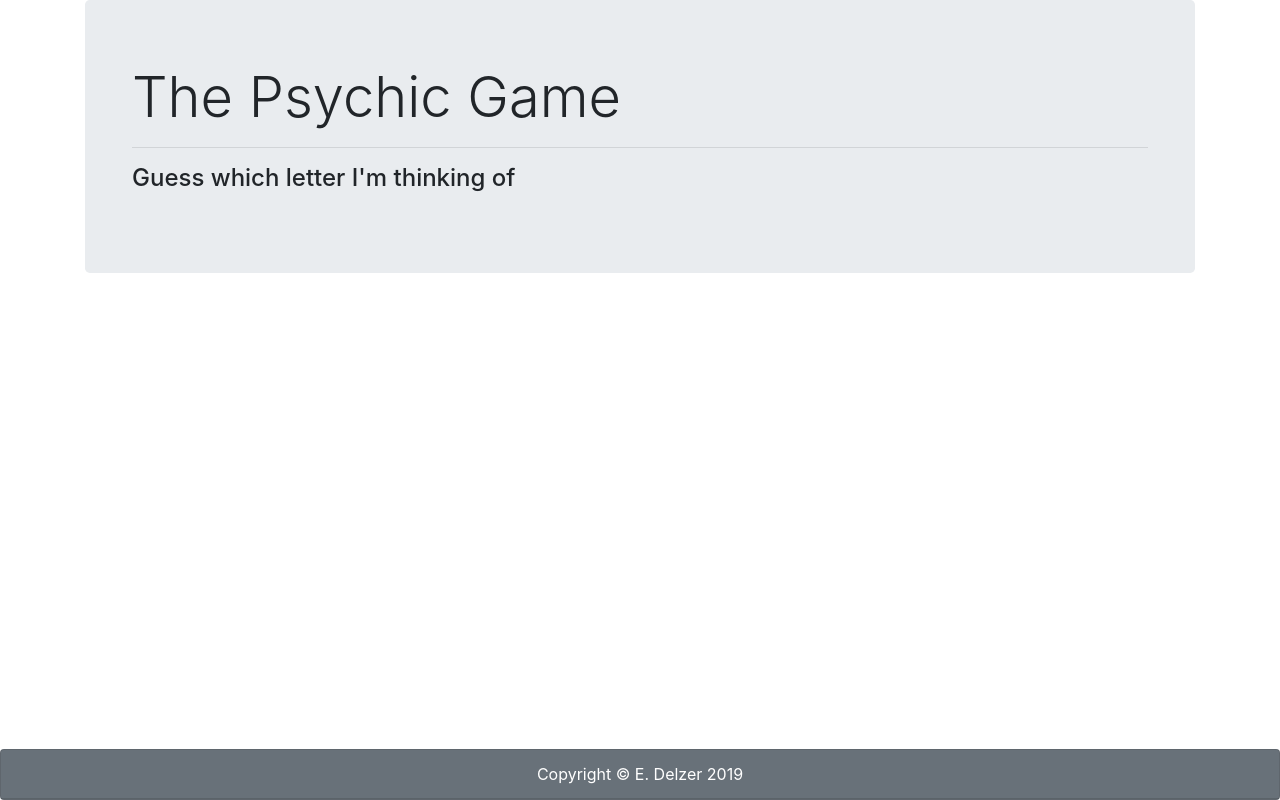
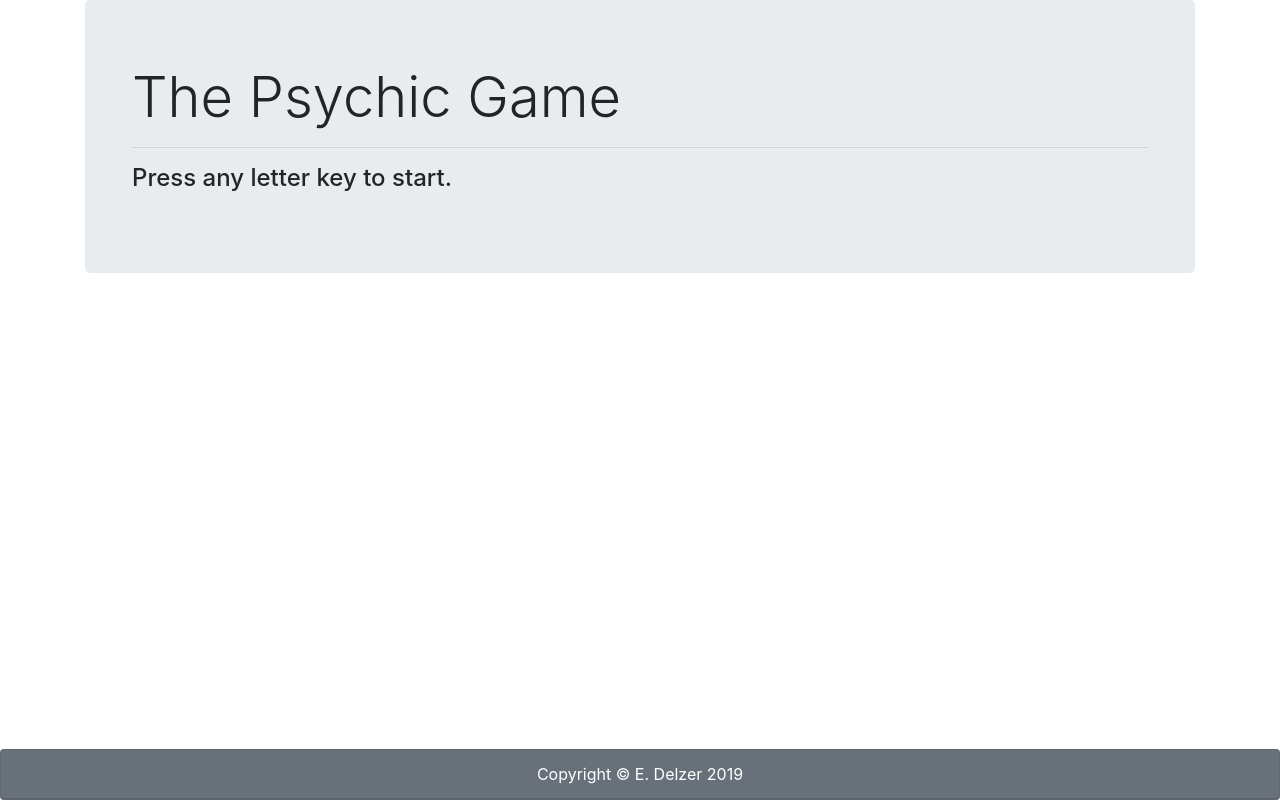
Before and after one commit to deltabear/Psychic-Game, a plain HTML site: page index.html in a window 1280 px wide. Drawn offline with nearby package versions, Linux system fonts and the light colour scheme.

Commit message:
Made directions for player to start the game.

```diff
--- a/index.html
+++ b/index.html
@@ -15,7 +15,7 @@
       <h1 class="display-4">The Psychic Game</h1>
 
         <hr></hr>
-      <p id="directions-text"><h4>Guess which letter I'm thinking of</h4></p>
+      <p id="directions-text"><h4>Press any letter key to start.</h4></p>
 
       <div class="game-container">
       <div id="game">
```
